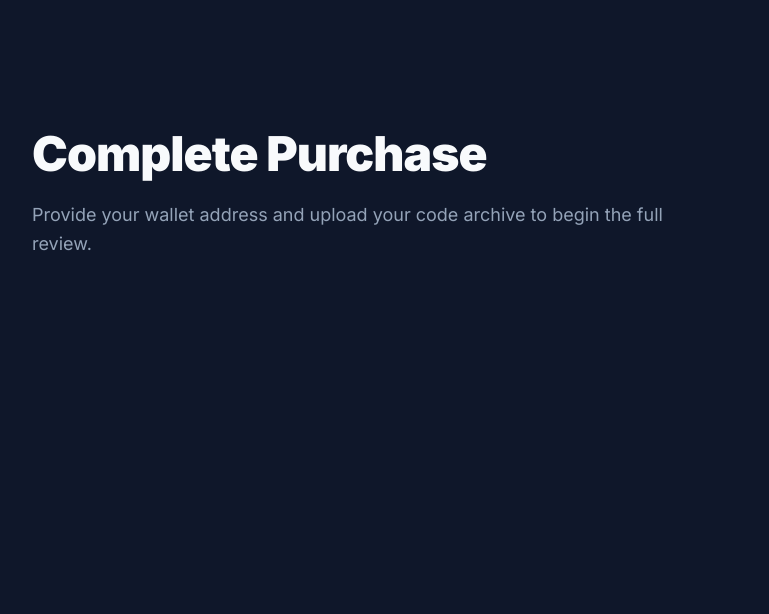
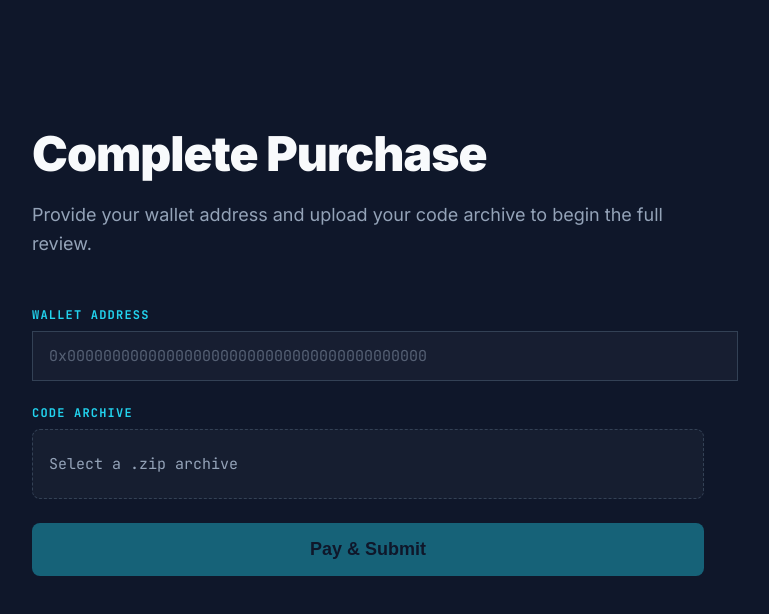
Before and after one commit to NUCS394-S2026-2/tribe-y, a React (Vite) app: page /payment in a window 1280 px wide. Shown: the top 614 px of the page, without its empty margins (272-1041 px from the left). Built offline with nearby package versions, Linux system fonts and the light colour scheme.

Commit message:
feat(payment): add PaySubmitButton and wire form to stub agent

```diff
--- /dev/null
+++ b/src/components/payment-page/PaySubmitButton.module.css
@@ -0,0 +1,25 @@
+.button {
+  width: 100%;
+  padding: 1rem 2rem;
+  font-size: 1.125rem;
+  font-weight: bold;
+  color: var(--primary);
+  background-color: var(--accent);
+  border: none;
+  cursor: pointer;
+  transition:
+    background-color 0.2s,
+    outline 0.2s;
+}
+
+.button:hover:not(:disabled),
+.button:focus-visible:not(:disabled) {
+  background-color: var(--contrast);
+  outline: 2px solid var(--accent);
+  outline-offset: 2px;
+}
+
+.button:disabled {
+  opacity: 0.4;
+  cursor: not-allowed;
+}
--- /dev/null
+++ b/src/components/payment-page/PaySubmitButton.tsx
@@ -0,0 +1,17 @@
+import styles from './PaySubmitButton.module.css';
+
+interface PaySubmitButtonProps {
+  disabled?: boolean;
+  onClick: () => void;
+}
+
+export default function PaySubmitButton({
+  disabled = false,
+  onClick,
+}: PaySubmitButtonProps) {
+  return (
+    <button type="button" className={styles.button} onClick={onClick} disabled={disabled}>
+      Pay &amp; Submit
+    </button>
+  );
+}
--- a/src/components/payment-page/PaymentPage.module.css
+++ b/src/components/payment-page/PaymentPage.module.css
@@ -27,3 +27,12 @@
   line-height: 1.6;
   margin-bottom: 3rem;
 }
+
+.loadingText {
+  margin-top: 1.5rem;
+  font-family: 'JetBrains Mono', monospace;
+  font-size: 0.875rem;
+  color: var(--accent);
+  letter-spacing: 0.05em;
+  text-align: center;
+}
--- a/src/components/payment-page/PaymentPage.tsx
+++ b/src/components/payment-page/PaymentPage.tsx
@@ -1,6 +1,42 @@
+import { useState } from 'react';
+
+import {
+  isValidWalletAddress,
+  type PurchaseResponse,
+  submitPurchase,
+} from '../../agents/purchasing-agent';
+import FileUpload from './FileUpload';
 import styles from './PaymentPage.module.css';
+import PaySubmitButton from './PaySubmitButton';
+import WalletInput from './WalletInput';
+
+type ViewState =
+  | { kind: 'form' }
+  | { kind: 'loading' }
+  | { kind: 'success'; response: Extract<PurchaseResponse, { status: 'success' }> }
+  | { kind: 'error'; response: Extract<PurchaseResponse, { status: 'error' }> };
 
 export default function PaymentPage() {
+  const [wallet, setWallet] = useState('');
+  const [file, setFile] = useState<File | null>(null);
+  const [view, setView] = useState<ViewState>({ kind: 'form' });
+
+  const canSubmit = isValidWalletAddress(wallet) && file !== null && view.kind === 'form';
+
+  async function handleSubmit() {
+    if (!canSubmit || !file) return;
+    setView({ kind: 'loading' });
+    const response = await submitPurchase({
+      walletAddress: wallet,
+      file: { name: file.name, sizeBytes: file.size, mimeType: file.type },
+    });
+    if (response.status === 'success') {
+      setView({ kind: 'success', response });
+    } else {
+      setView({ kind: 'error', response });
+    }
+  }
+
   return (
     <main className={styles.page}>
       <div className={styles.container}>
@@ -9,6 +45,20 @@ export default function PaymentPage() {
           Provide your wallet address and upload your code archive to begin the full
           review.
         </p>
+
+        <WalletInput
+          value={wallet}
+          onChange={setWallet}
+          disabled={view.kind === 'loading'}
+        />
+        <FileUpload file={file} onChange={setFile} disabled={view.kind === 'loading'} />
+        <PaySubmitButton disabled={!canSubmit} onClick={handleSubmit} />
+
+        {view.kind === 'loading' && (
+          <p className={styles.loadingText} role="status">
+            Processing your purchase…
+          </p>
+        )}
       </div>
     </main>
   );
```
